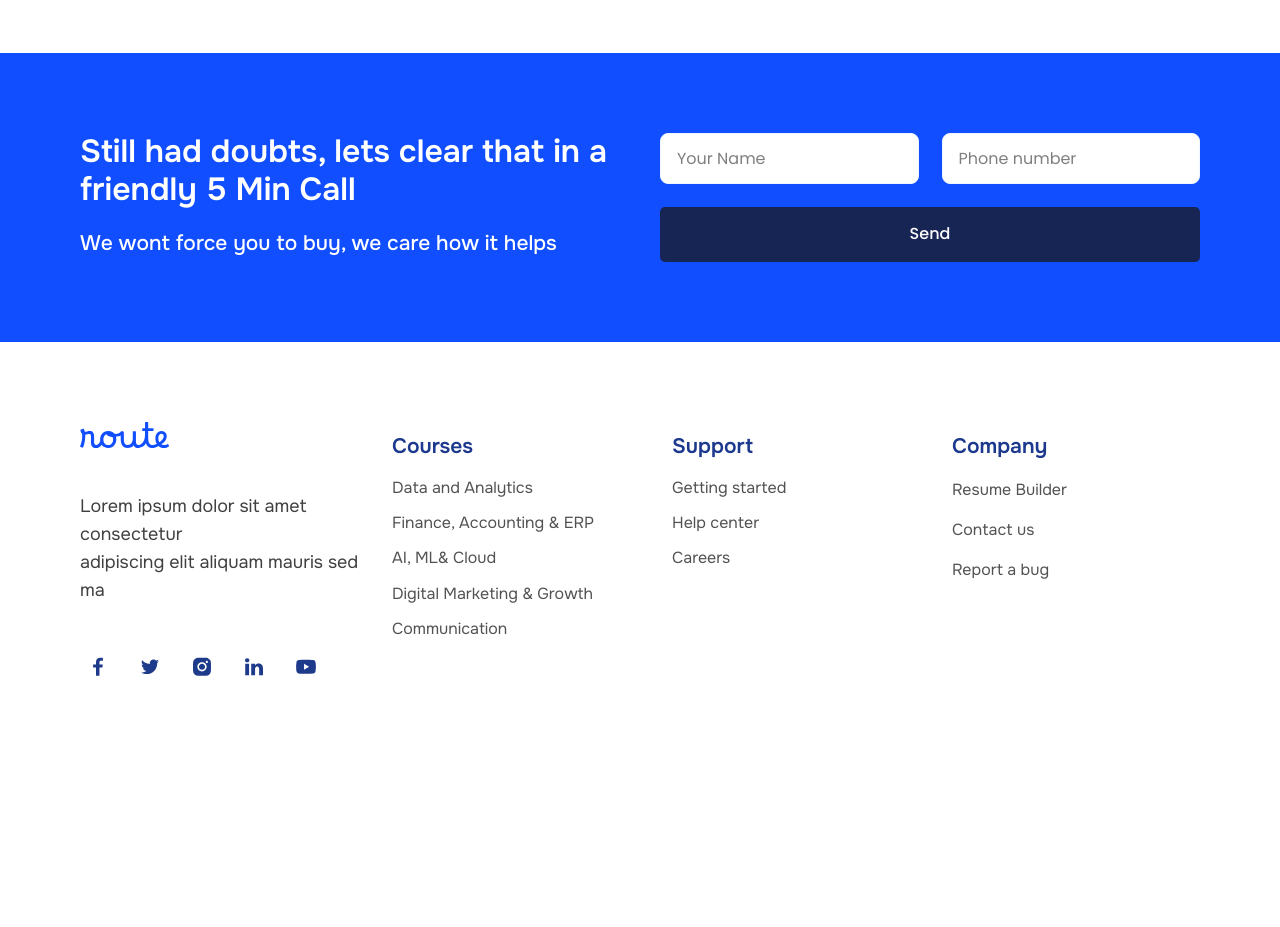
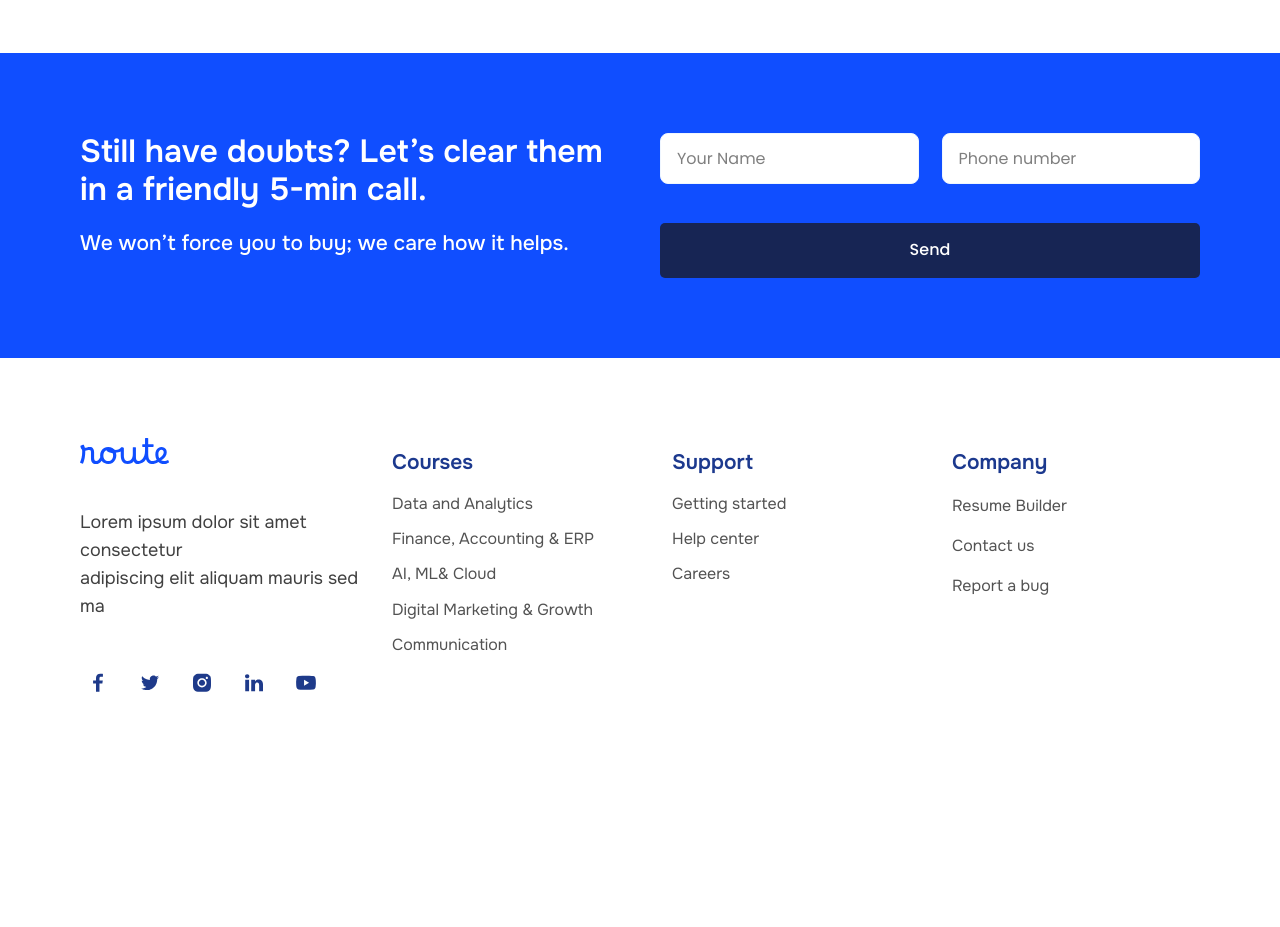
Before and after one commit to sreekesh-nexotech/routes-academy-website2, a Next.js app in the folder frontend/routes-academy/: page /courses in a window 1280 px wide. Shown: the part 1140-2067 px from the top of the page. Built offline with nearby package versions, Linux system fonts and the light colour scheme.

Commit message:
updated course contact with api call

```diff
--- a/frontend/routes-academy/src/components/ui/Courses/CourseContact.tsx
+++ b/frontend/routes-academy/src/components/ui/Courses/CourseContact.tsx
@@ -1,35 +1,214 @@
+/* frontend/routes-academy/src/components/ui/Courses/CourseContact.tsx */
 "use client";
-import React from "react";
+
+import React, { useState, useEffect } from "react";
+import toast from "react-hot-toast";
+import {
+  ContactFormData,
+  ContactResponse,
+  submitContactForm,
+} from "@/services/contactService";
+import { CheckCircle } from "lucide-react";
+
+interface FullContactFormData extends ContactFormData {
+  name: string;
+  mobile_no: string;
+  email?: string;
+  message?: string;
+}
 
 const CourseContact = () => {
+  const [formData, setFormData] = useState<FullContactFormData>({
+    name: "",
+    mobile_no: "",
+  });
+  const [errors, setErrors] = useState<{ [key: string]: string }>({});
+  const [isLoading, setIsLoading] = useState(false);
+  const [formSubmitted, setFormSubmitted] = useState(false);
+  const [isLeadAlreadyExists, setIsLeadAlreadyExists] = useState(false);
+  const [apiError, setApiError] = useState<string | null>(null);
+
+  // Reset form after success
+  useEffect(() => {
+    if (formSubmitted) {
+      const timer = setTimeout(() => {
+        setFormSubmitted(false);
+        setIsLeadAlreadyExists(false);
+        setFormData({ name: "", mobile_no: "" });
+      }, 4000);
+      return () => clearTimeout(timer);
+    }
+  }, [formSubmitted]);
+
+  // Handle input
+  const handleChange = (e: React.ChangeEvent<HTMLInputElement>) => {
+    const { name, value } = e.target;
+    setFormData((prev) => ({ ...prev, [name]: value }));
+    setErrors((prev) => ({ ...prev, [name]: "" }));
+    setApiError(null);
+  };
+
+  // Validation
+  const validateForm = (): boolean => {
+    const newErrors: { [key: string]: string } = {};
+
+    if (!formData.name.trim()) {
+      newErrors.name = "Please enter your name.";
+    }
+
+    if (!formData.mobile_no.trim()) {
+      newErrors.mobile_no = "Please enter your mobile number.";
+    } else if (!/^[6-9]\d{9}$/.test(formData.mobile_no.replace(/\s/g, ""))) {
+      newErrors.mobile_no =
+        "Enter a valid 10-digit Indian mobile number (e.g., 9876543210).";
+    }
+
+    setErrors(newErrors);
+    return Object.keys(newErrors).length === 0;
+  };
+
+  // Submit handler
+  const handleSubmit = async (e: React.FormEvent) => {
+    e.preventDefault();
+    setApiError(null);
+
+    if (!validateForm()) {
+      toast.error("Please correct the highlighted errors.");
+      return;
+    }
+
+    setIsLoading(true);
+
+    try {
+      const response: ContactResponse = await submitContactForm({
+        name: formData.name,
+        mobile_no: formData.mobile_no,
+      });
+
+      if (
+        response.message?.includes("Lead created:") ||
+        response.message?.includes("Lead already exists:")
+      ) {
+        setFormSubmitted(true);
+        setIsLeadAlreadyExists(
+          response.message.includes("Lead already exists:")
+        );
+        toast.success(response.message || "Message sent successfully!");
+      } else {
+        setApiError(response.message || "Failed to send message.");
+        toast.error(response.message || "Failed to send message.");
+      }
+    } catch (error) {
+      console.error("Submission error:", error);
+      setApiError("Something went wrong. Please try again later.");
+      toast.error("Something went wrong. Please try again later.");
+    } finally {
+      setIsLoading(false);
+    }
+  };
+
   return (
     <div className="bg-[#104EFF]">
       <div className="container mx-auto">
         <div className="grid md:grid-cols-2 gap-[2.5rem] lg:gap-[2.5rem] p-[1rem] md:p-[2rem] lg:p-[5rem]">
+          {/* Left Text Section */}
           <div>
             <h4 className="text-[1.375rem] md:text-[2rem] text-[#FFFFFF] font-semibold leading-[2.375rem] mb-[1.1875rem]">
-              Still had doubts, lets clear that in a friendly 5 Min Call
+              Still have doubts? Let’s clear them in a friendly 5-min call.
             </h4>
             <h5 className="font-medium text-[1.125rem] md:text-[1.3125rem] text-[#FFFFFF] leading-[1.875rem]">
-              We wont force you to buy, we care how it helps
+              We won’t force you to buy; we care how it helps.
             </h5>
           </div>
+
+          {/* Right Form Section */}
           <div>
+            {formSubmitted ? (
+              <div
+                className={`p-8 rounded-xl flex flex-col items-center justify-center text-center transition-all duration-500 ${
+                  isLeadAlreadyExists
+                    ? "text-[#FFFFFF] bg-[#1E3A8A]"
+                    : "text-green-100 bg-green-600"
+                }`}
+              >
+                <CheckCircle
+                  className={`w-14 h-14 mb-4 ${
+                    isLeadAlreadyExists ? "text-white" : "text-white"
+                  }`}
+                />
+                <h4 className="text-2xl font-bold mb-2">
+                  {isLeadAlreadyExists
+                    ? "Lead Already Registered!"
+                    : "Thank You!"}
+                </h4>
+                <p className="text-lg">
+                  {isLeadAlreadyExists
+                    ? "We already have your details. We’ll be in touch soon."
+                    : "Your message has been received! We’ll contact you shortly."}
+                </p>
+              </div>
+            ) : (
+              <form onSubmit={handleSubmit} className="space-y-4">
                 <div className="grid md:grid-cols-2 gap-[1.4375rem]">
+                  <div>
                     <input
-                className="h-[3.1875rem] bg-[#FFFFFF] rounded-[.5rem] border border-[#EFF6FF] focus:outline-none indent-4"
+                      className={`h-[3.1875rem] w-full bg-[#FFFFFF] rounded-[.5rem] border ${
+                        errors.name
+                          ? "border-red-500 bg-red-50"
+                          : "border-[#EFF6FF]"
+                      } focus:outline-none indent-4`}
                       type="text"
+                      name="name"
+                      value={formData.name}
+                      onChange={handleChange}
                       placeholder="Your Name"
+                      disabled={isLoading}
                     />
+                    {errors.name && (
+                      <p className="text-sm text-red-100 mt-1">
+                        {errors.name}
+                      </p>
+                    )}
+                  </div>
+                  <div>
                     <input
-                className="h-[3.1875rem] bg-[#FFFFFF] rounded-[.5rem] border border-[#EFF6FF] focus:outline-none indent-4"
+                      className={`h-[3.1875rem] w-full bg-[#FFFFFF] rounded-[.5rem] border ${
+                        errors.mobile_no
+                          ? "border-red-500 bg-red-50"
+                          : "border-[#EFF6FF]"
+                      } focus:outline-none indent-4`}
                       type="text"
+                      name="mobile_no"
+                      value={formData.mobile_no}
+                      onChange={handleChange}
                       placeholder="Phone number"
+                      disabled={isLoading}
                     />
+                    {errors.mobile_no && (
+                      <p className="text-sm text-red-100 mt-1">
+                        {errors.mobile_no}
+                      </p>
+                    )}
                   </div>
-            <button className="cursor-pointer w-full h-[3.4375rem] rounded-[0.3125rem] font-medium text-[1rem] text-[#FFFFFF] bg-[#172554] mt-[1.4375rem]">
-              Send
+                </div>
+
+                {apiError && (
+                  <p className="p-3 bg-red-100 text-red-800 rounded-lg text-sm font-medium">
+                    {apiError}
+                  </p>
+                )}
+
+                <button
+                  type="submit"
+                  disabled={isLoading}
+                  className={`cursor-pointer w-full h-[3.4375rem] rounded-[0.3125rem] font-medium text-[1rem] text-[#FFFFFF] bg-[#172554] mt-[1.4375rem] transition-all duration-300 ${
+                    isLoading ? "opacity-70 cursor-not-allowed" : ""
+                  }`}
+                >
+                  {isLoading ? "Submitting..." : "Send"}
                 </button>
+              </form>
+            )}
           </div>
         </div>
       </div>
--- a/frontend/routes-academy/src/components/ui/Home/Contact.tsx
+++ b/frontend/routes-academy/src/components/ui/Home/Contact.tsx
@@ -208,7 +208,7 @@ const Contact: React.FC = () => {
   );
 };
 
-// ✅ Reusable Components
+
 const FormInput: React.FC<{
   name: string;
   label: string;
```
Lines whose indentation alone changed are shown as unchanged.
